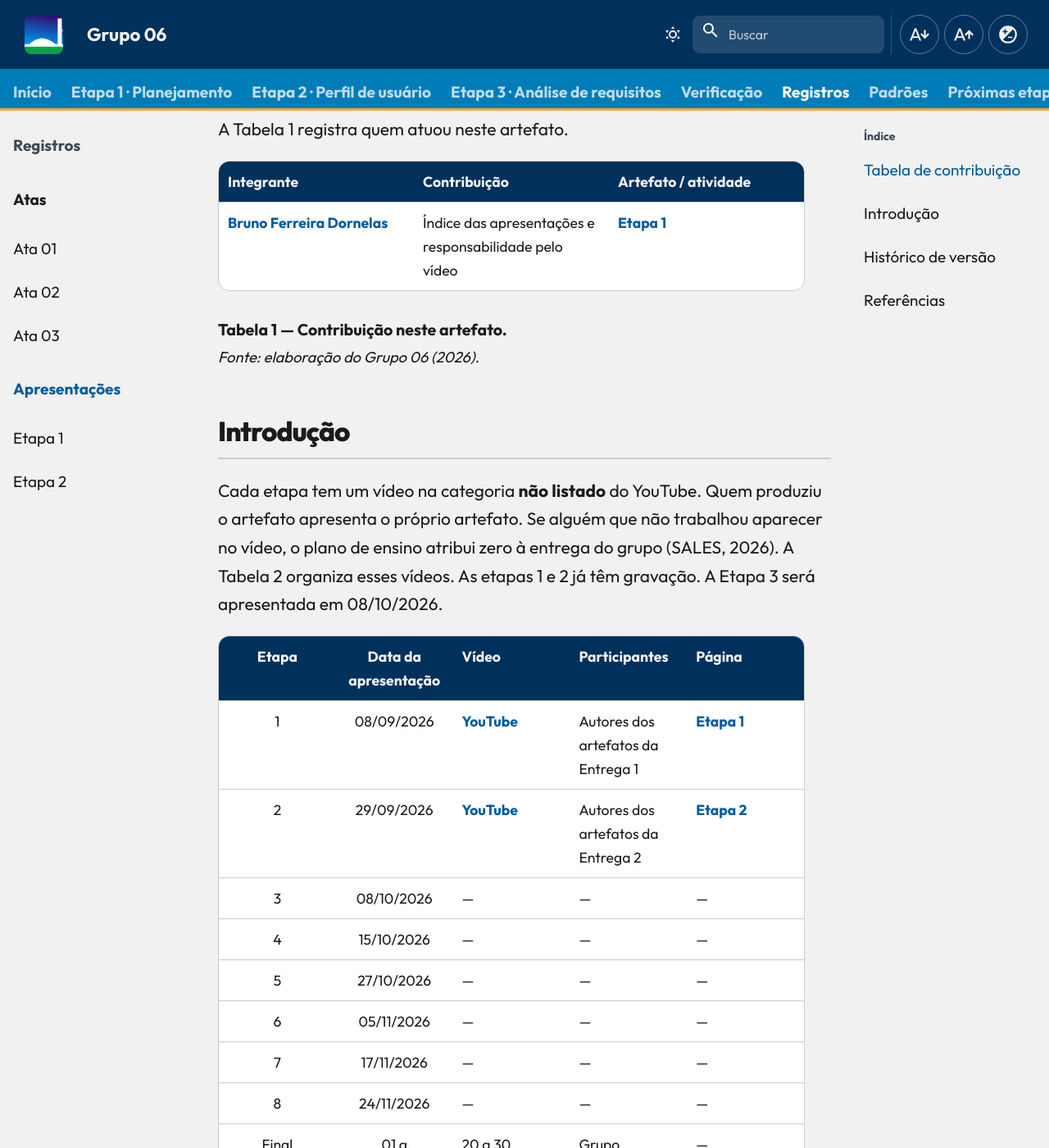
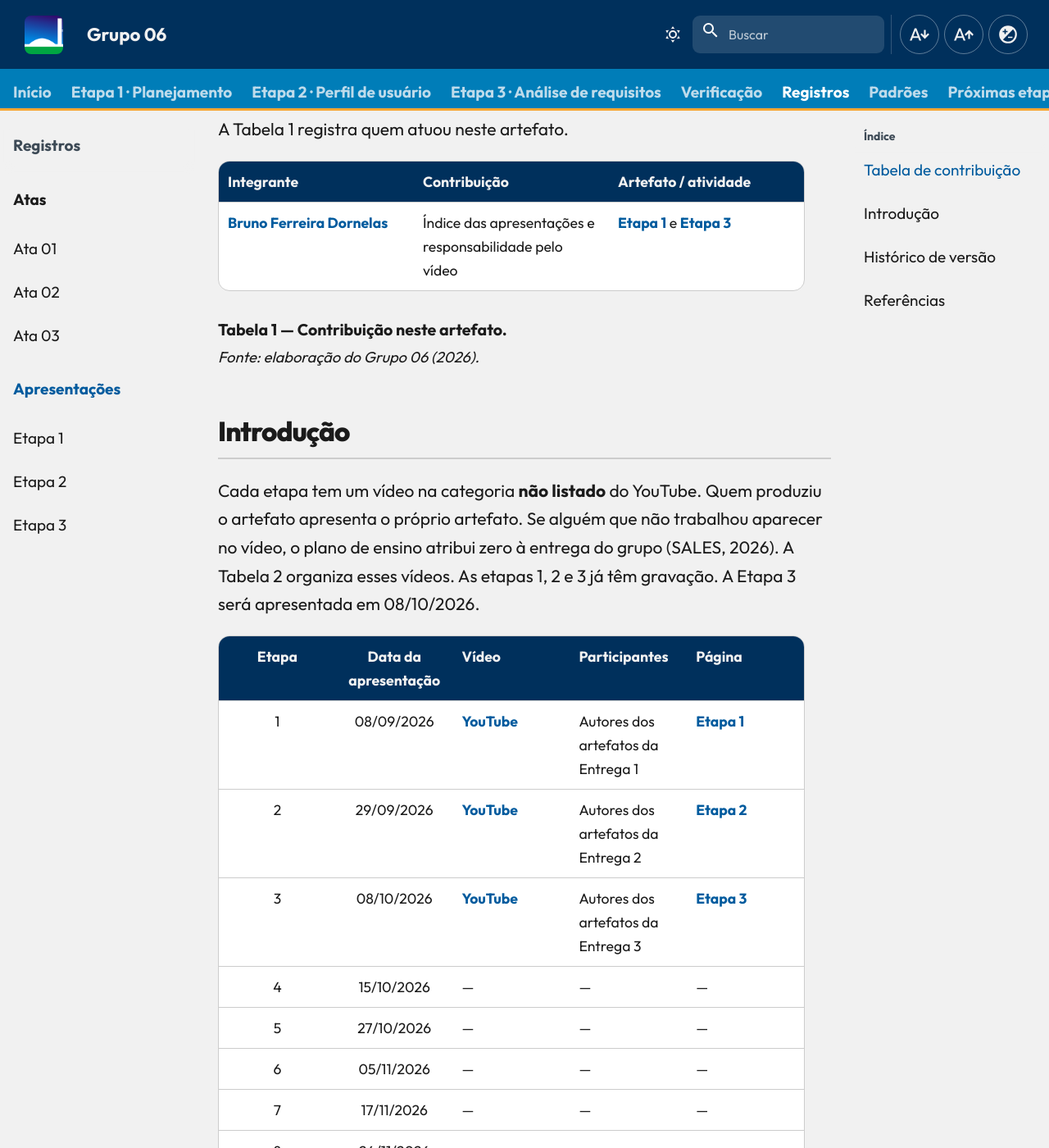
Before and after one commit to Interacao-Humano-Computador/2026.2-Grupo06, an MkDocs documentation site: the page built from docs/apresentacoes/index.md, in a window 1280 px wide and 1400 px high, scrolled down 434 px. Shown: the whole window at 82% size. Built offline with MkDocs 1.6.1 and Material for MkDocs 9.7.7, drawn with Linux system fonts in a browser that asks for light colours; comment, search, counter and statistics services are not loaded; some of the changed text lies outside the part shown.

Commit message:
docs(apresentacoes): adiciona apresentacao da etapa 3 com video e atualiza navegacao

```diff
--- a/docs/apresentacoes/index.md
+++ b/docs/apresentacoes/index.md
@@ -8,20 +8,20 @@ A Tabela 1 registra quem atuou neste artefato.
 
 | Integrante | Contribuição | Artefato / atividade |
 | --- | --- | --- |
-| [Bruno Ferreira Dornelas](https://github.com/brunnf) | Índice das apresentações e responsabilidade pelo vídeo | [Etapa 1](etapa-01.md) |
+| [Bruno Ferreira Dornelas](https://github.com/brunnf) | Índice das apresentações e responsabilidade pelo vídeo | [Etapa 1](etapa-01.md) e [Etapa 3](etapa-03.md) |
 
 <p class="caption">Tabela 1 — Contribuição neste artefato.</p>
 <p class="source">Fonte: elaboração do Grupo 06 (2026).</p>
 
 ## Introdução
 
-Cada etapa tem um vídeo na categoria **não listado** do YouTube. Quem produziu o artefato apresenta o próprio artefato. Se alguém que não trabalhou aparecer no vídeo, o plano de ensino atribui zero à entrega do grupo (SALES, 2026). A Tabela 2 organiza esses vídeos. As etapas 1 e 2 já têm gravação. A Etapa 3 será apresentada em 08/10/2026.
+Cada etapa tem um vídeo na categoria **não listado** do YouTube. Quem produziu o artefato apresenta o próprio artefato. Se alguém que não trabalhou aparecer no vídeo, o plano de ensino atribui zero à entrega do grupo (SALES, 2026). A Tabela 2 organiza esses vídeos. As etapas 1, 2 e 3 já têm gravação. A Etapa 3 será apresentada em 08/10/2026.
 
 | Etapa | Data da apresentação | Vídeo | Participantes | Página |
 | :---: | :---: | --- | --- | --- |
 | 1 | 08/09/2026 | [YouTube](https://youtu.be/NQzcNg32G2k) | Autores dos artefatos da Entrega 1 | [Etapa 1](etapa-01.md) |
 | 2 | 29/09/2026 | [YouTube](https://youtu.be/Sw4IeebXzRQ) | Autores dos artefatos da Entrega 2 | [Etapa 2](etapa-02.md) |
-| 3 | 08/10/2026 | — | — | — |
+| 3 | 08/10/2026 | [YouTube](https://youtu.be/EXlnSLsEW94) | Autores dos artefatos da Entrega 3 | [Etapa 3](etapa-03.md) |
 | 4 | 15/10/2026 | — | — | — |
 | 5 | 27/10/2026 | — | — | — |
 | 6 | 05/11/2026 | — | — | — |
@@ -41,6 +41,7 @@ Cada etapa tem um vídeo na categoria **não listado** do YouTube. Quem produziu
 | `0.3` | 05/09/2026 | Adição do link do vídeo da Entrega 1 | [Bruno Ferreira Dornelas](https://github.com/brunnf) | [Caio Breno de Souza Bezerra](https://github.com/CaioBezerra-Dev) |
 | `0.4` | 27/09/2026 | Adição do link do vídeo da Entrega 2 e página da Etapa 2 | [Heitor Pinheiro Gonçalves das Chagas](https://github.com/Heitorovski01) | [Caio Breno de Souza Bezerra](https://github.com/CaioBezerra-Dev) |
 | `0.5` | 03/10/2026 | Inclui a introdução e cita o plano de ensino no texto | [Caio Breno de Souza Bezerra](https://github.com/CaioBezerra-Dev) | [Bruno Ferreira Dornelas](https://github.com/brunnf) |
+| `0.6` | 06/10/2026 | Adição do link do vídeo da Entrega 3 e página da Etapa 3 | [Bruno Ferreira Dornelas](https://github.com/brunnf) | [Caio Breno de Souza Bezerra](https://github.com/CaioBezerra-Dev) |
 
 ## Referências
 
--- a/mkdocs.yml
+++ b/mkdocs.yml
@@ -193,6 +193,7 @@ nav:
           - apresentacoes/index.md
           - Etapa 1: apresentacoes/etapa-01.md
           - Etapa 2: apresentacoes/etapa-02.md
+          - Etapa 3: apresentacoes/etapa-03.md
   - Padrões:
       - guia/index.md
       - Template de artefato: guia/template-artefato.md
```
Also changed, not shown: docs/apresentacoes/etapa-03.md (added, +68 -0 lines).
